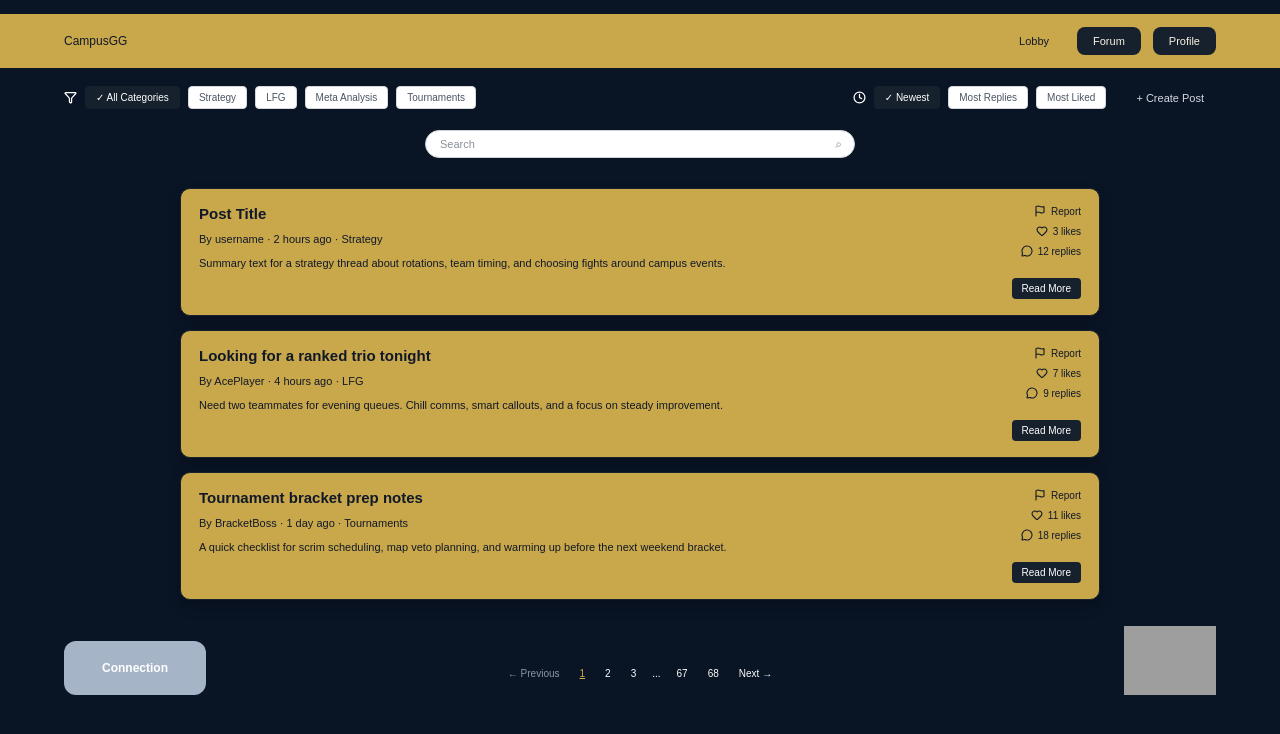
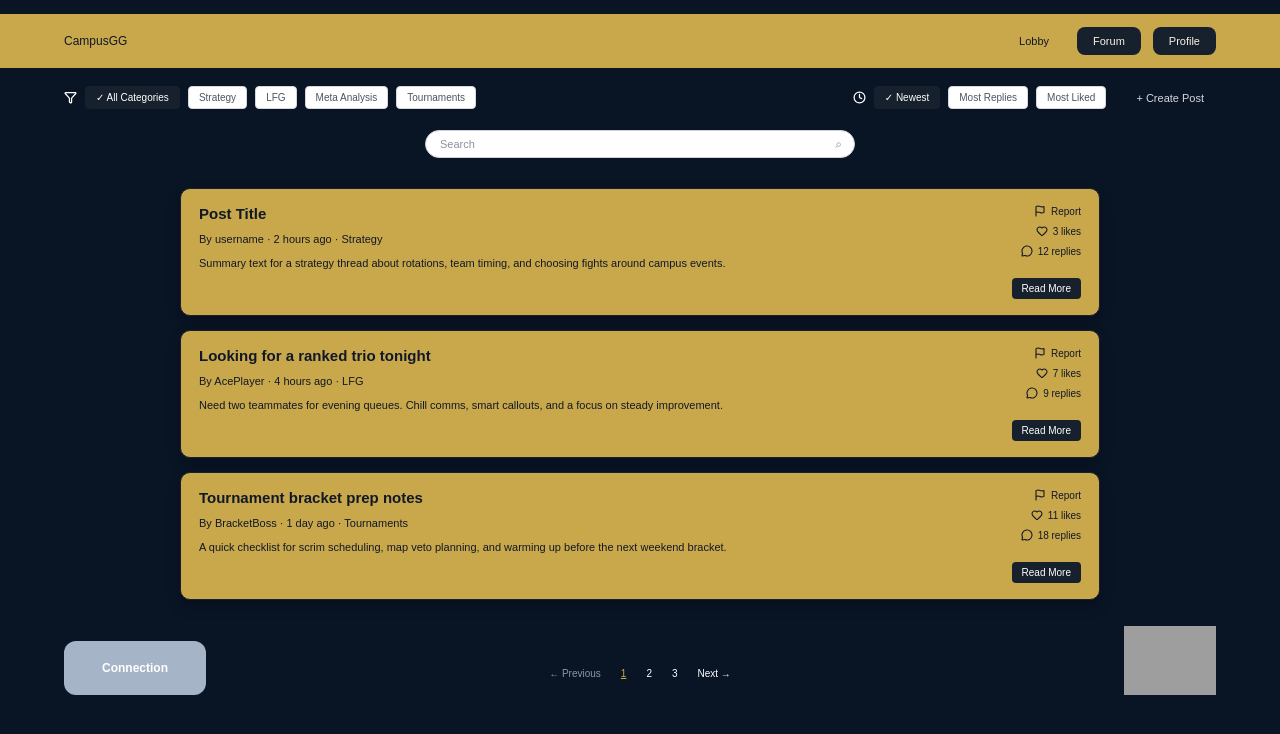
Before and after one commit to MAGG4444/CampusGG, a React (Vite) app in the folder campusgg-frontend/: page /forum in a window 1280 px wide. Shown: the top 734 px of the page. Built offline with nearby package versions, Linux system fonts and the light colour scheme; grey boxes are pictures that could not be loaded.

Commit message:
F-Forum-2-Forum_dynamic

```diff
--- a/campusgg-frontend/src/components/ForumFeed.jsx
+++ b/campusgg-frontend/src/components/ForumFeed.jsx
@@ -1,9 +1,12 @@
-import { useState } from 'react'
+import { useMemo, useState } from 'react'
 import { Clock, Filter } from 'lucide-react'
 import { Link, useNavigate } from 'react-router-dom'
 import logo from '../assets/LOGO.png'
+import { forumPosts } from '../data/forumPosts.js'
 import ForumPost from './ForumPost.jsx'
 import SearchBar from './SearchBar.jsx'
+
+const POSTS_PER_PAGE = 3
 
 function ForumFeed() {
   const navigate = useNavigate()
@@ -12,6 +15,37 @@ function ForumFeed() {
   const [searchValue, setSearchValue] = useState('')
   const [currentPage, setCurrentPage] = useState(1)
   const [forumFeedback, setForumFeedback] = useState('')
+  const [isLoading] = useState(false)
+  const [error] = useState(null)
+
+  const filteredPosts = useMemo(() => {
+    const normalizedSearch = searchValue.trim().toLowerCase()
+
+    const matchingPosts = forumPosts.filter((post) => {
+      const matchesCategory = selectedCategory === 'All Categories' || post.category === selectedCategory
+      const searchableText = `${post.title} ${post.author} ${post.summary} ${post.category}`.toLowerCase()
+      const matchesSearch = normalizedSearch === '' || searchableText.includes(normalizedSearch)
+
+      return matchesCategory && matchesSearch
+    })
+
+    return [...matchingPosts].sort((firstPost, secondPost) => {
+      if (selectedSort === 'Most Replies') {
+        return secondPost.replies - firstPost.replies
+      }
+
+      if (selectedSort === 'Most Liked') {
+        return secondPost.likes - firstPost.likes
+      }
+
+      return new Date(secondPost.createdAt) - new Date(firstPost.createdAt)
+    })
+  }, [searchValue, selectedCategory, selectedSort])
+
+  const totalPages = Math.max(1, Math.ceil(filteredPosts.length / POSTS_PER_PAGE))
+  const safeCurrentPage = Math.min(currentPage, totalPages)
+  const firstPostIndex = (safeCurrentPage - 1) * POSTS_PER_PAGE
+  const visiblePosts = filteredPosts.slice(firstPostIndex, firstPostIndex + POSTS_PER_PAGE)
 
   function categoryClassName(category) {
     return `filter-chip ${selectedCategory === category ? 'filter-chip-selected' : ''}`
@@ -22,7 +56,7 @@ function ForumFeed() {
   }
 
   function selectPage(page) {
-    setCurrentPage(page)
+    setCurrentPage(Math.min(Math.max(1, page), totalPages))
   }
 
   function goToPreviousPage() {
@@ -30,15 +64,30 @@ function ForumFeed() {
   }
 
   function goToNextPage() {
-    setCurrentPage((page) => Math.min(68, page + 1))
+    setCurrentPage((page) => Math.min(totalPages, page + 1))
   }
 
-  function handleReadMore(title) {
-    setForumFeedback(`Read More selected for ${title}`)
+  function handleSelectCategory(category) {
+    setSelectedCategory(category)
+    setCurrentPage(1)
   }
 
-  function handleReport(title) {
-    setForumFeedback(`Report selected for ${title}`)
+  function handleSelectSort(sortOption) {
+    setSelectedSort(sortOption)
+    setCurrentPage(1)
+  }
+
+  function handleSearchChange(value) {
+    setSearchValue(value)
+    setCurrentPage(1)
+  }
+
+  function handleReadMore(post) {
+    setForumFeedback(`Read More selected for ${post.title} (#${post.id})`)
+  }
+
+  function handleReport(post) {
+    setForumFeedback(`Report selected for ${post.title} (#${post.id})`)
   }
 
   return (
@@ -49,7 +98,7 @@ function ForumFeed() {
           <button
             className={categoryClassName('All Categories')}
             type="button"
-            onClick={() => setSelectedCategory('All Categories')}
+            onClick={() => handleSelectCategory('All Categories')}
           >
             {selectedCategory === 'All Categories' ? '✓ ' : ''}
             All Categories
@@ -57,19 +106,19 @@ function ForumFeed() {
           <button
             className={categoryClassName('Strategy')}
             type="button"
-            onClick={() => setSelectedCategory('Strategy')}
+            onClick={() => handleSelectCategory('Strategy')}
           >
             {selectedCategory === 'Strategy' ? '✓ ' : ''}
             Strategy
           </button>
-          <button className={categoryClassName('LFG')} type="button" onClick={() => setSelectedCategory('LFG')}>
+          <button className={categoryClassName('LFG')} type="button" onClick={() => handleSelectCategory('LFG')}>
             {selectedCategory === 'LFG' ? '✓ ' : ''}
             LFG
           </button>
           <button
             className={categoryClassName('Meta Analysis')}
             type="button"
-            onClick={() => setSelectedCategory('Meta Analysis')}
+            onClick={() => handleSelectCategory('Meta Analysis')}
           >
             {selectedCategory === 'Meta Analysis' ? '✓ ' : ''}
             Meta Analysis
@@ -77,7 +126,7 @@ function ForumFeed() {
           <button
             className={categoryClassName('Tournaments')}
             type="button"
-            onClick={() => setSelectedCategory('Tournaments')}
+            onClick={() => handleSelectCategory('Tournaments')}
           >
             {selectedCategory === 'Tournaments' ? '✓ ' : ''}
             Tournaments
@@ -87,14 +136,14 @@ function ForumFeed() {
         <div className="forum-filter-actions">
           <div className="filter-group filter-group-right" aria-label="Sort options">
             <Clock className="filter-icon" size={13} strokeWidth={2.3} aria-hidden="true" />
-            <button className={sortClassName('Newest')} type="button" onClick={() => setSelectedSort('Newest')}>
+            <button className={sortClassName('Newest')} type="button" onClick={() => handleSelectSort('Newest')}>
               {selectedSort === 'Newest' ? '✓ ' : ''}
               Newest
             </button>
             <button
               className={sortClassName('Most Replies')}
               type="button"
-              onClick={() => setSelectedSort('Most Replies')}
+              onClick={() => handleSelectSort('Most Replies')}
             >
               {selectedSort === 'Most Replies' ? '✓ ' : ''}
               Most Replies
@@ -102,7 +151,7 @@ function ForumFeed() {
             <button
               className={sortClassName('Most Liked')}
               type="button"
-              onClick={() => setSelectedSort('Most Liked')}
+              onClick={() => handleSelectSort('Most Liked')}
             >
               {selectedSort === 'Most Liked' ? '✓ ' : ''}
               Most Liked
@@ -116,44 +165,27 @@ function ForumFeed() {
       </section>
 
       <section className="forum-search-row" aria-label="Forum search">
-        <SearchBar value={searchValue} onChange={setSearchValue} />
+        <SearchBar value={searchValue} onChange={handleSearchChange} />
       </section>
 
+      {isLoading ? (
+        <div className="feed-state-message">Loading posts...</div>
+      ) : error ? (
+        <div className="feed-state-message">Unable to load posts.</div>
+      ) : visiblePosts.length === 0 ? (
+        <div className="feed-state-message">No posts found.</div>
+      ) : (
         <section className="forum-feed" aria-label="Forum posts">
+          {visiblePosts.map((post) => (
             <ForumPost
-          title="Post Title"
-          author="username"
-          time="2 hours ago"
-          category="Strategy"
-          summary="Summary text for a strategy thread about rotations, team timing, and choosing fights around campus events."
-          likes={3}
-          replies={12}
-          onReadMore={() => handleReadMore('Post Title')}
-          onReport={() => handleReport('Post Title')}
+              key={post.id}
+              {...post}
+              onReadMore={() => handleReadMore(post)}
+              onReport={() => handleReport(post)}
             />
-        <ForumPost
-          title="Looking for a ranked trio tonight"
-          author="AcePlayer"
-          time="4 hours ago"
-          category="LFG"
-          summary="Need two teammates for evening queues. Chill comms, smart callouts, and a focus on steady improvement."
-          likes={7}
-          replies={9}
-          onReadMore={() => handleReadMore('Looking for a ranked trio tonight')}
-          onReport={() => handleReport('Looking for a ranked trio tonight')}
-        />
-        <ForumPost
-          title="Tournament bracket prep notes"
-          author="BracketBoss"
-          time="1 day ago"
-          category="Tournaments"
-          summary="A quick checklist for scrim scheduling, map veto planning, and warming up before the next weekend bracket."
-          likes={11}
-          replies={18}
-          onReadMore={() => handleReadMore('Tournament bracket prep notes')}
-          onReport={() => handleReport('Tournament bracket prep notes')}
-        />
+          ))}
         </section>
+      )}
 
       <div className="join-feedback" aria-live="polite">
         {forumFeedback}
@@ -164,46 +196,25 @@ function ForumFeed() {
           Connection
         </Link>
         <nav className="pagination" aria-label="Forum pagination">
-          <button className="pagination-item" type="button" onClick={goToPreviousPage} disabled={currentPage === 1}>
+          <button className="pagination-item" type="button" onClick={goToPreviousPage} disabled={safeCurrentPage === 1}>
             &larr; Previous
           </button>
+          {Array.from({ length: totalPages }, (_, index) => index + 1).map((page) => (
             <button
-            className={`pagination-item ${currentPage === 1 ? 'pagination-item-active' : ''}`}
+              className={`pagination-item ${safeCurrentPage === page ? 'pagination-item-active' : ''}`}
+              key={page}
               type="button"
-            onClick={() => selectPage(1)}
+              onClick={() => selectPage(page)}
             >
-            1
+              {page}
             </button>
+          ))}
           <button
-            className={`pagination-item ${currentPage === 2 ? 'pagination-item-active' : ''}`}
+            className="pagination-item"
             type="button"
-            onClick={() => selectPage(2)}
+            onClick={goToNextPage}
+            disabled={safeCurrentPage === totalPages}
           >
-            2
-          </button>
-          <button
-            className={`pagination-item ${currentPage === 3 ? 'pagination-item-active' : ''}`}
-            type="button"
-            onClick={() => selectPage(3)}
-          >
-            3
-          </button>
-          <span className="pagination-ellipsis">...</span>
-          <button
-            className={`pagination-item ${currentPage === 67 ? 'pagination-item-active' : ''}`}
-            type="button"
-            onClick={() => selectPage(67)}
-          >
-            67
-          </button>
-          <button
-            className={`pagination-item ${currentPage === 68 ? 'pagination-item-active' : ''}`}
-            type="button"
-            onClick={() => selectPage(68)}
-          >
-            68
-          </button>
-          <button className="pagination-item" type="button" onClick={goToNextPage} disabled={currentPage === 68}>
             Next &rarr;
           </button>
         </nav>
--- /dev/null
+++ b/campusgg-frontend/src/data/forumPosts.js
@@ -0,0 +1,79 @@
+export const forumPosts = [
+  {
+    id: 1,
+    title: 'Post Title',
+    author: 'username',
+    time: '2 hours ago',
+    category: 'Strategy',
+    summary: 'Summary text for a strategy thread about rotations, team timing, and choosing fights around campus events.',
+    likes: 3,
+    replies: 12,
+    createdAt: '2026-09-14T16:00:00',
+  },
+  {
+    id: 2,
+    title: 'Looking for a ranked trio tonight',
+    author: 'AcePlayer',
+    time: '4 hours ago',
+    category: 'LFG',
+    summary: 'Need two teammates for evening queues. Chill comms, smart callouts, and a focus on steady improvement.',
+    likes: 7,
+    replies: 9,
+    createdAt: '2026-09-14T14:00:00',
+  },
+  {
+    id: 3,
+    title: 'Tournament bracket prep notes',
+    author: 'BracketBoss',
+    time: '1 day ago',
+    category: 'Tournaments',
+    summary: 'A quick checklist for scrim scheduling, map veto planning, and warming up before the next weekend bracket.',
+    likes: 11,
+    replies: 18,
+    createdAt: '2026-09-13T18:30:00',
+  },
+  {
+    id: 4,
+    title: 'Building better economy rounds',
+    author: 'StratCaller',
+    time: '1 day ago',
+    category: 'Strategy',
+    summary: 'Small adjustments to buy timing, utility saves, and round pacing can keep your squad competitive longer.',
+    likes: 16,
+    replies: 6,
+    createdAt: '2026-09-13T13:15:00',
+  },
+  {
+    id: 5,
+    title: 'Meta shift after the latest patch',
+    author: 'PatchReader',
+    time: '2 days ago',
+    category: 'Meta Analysis',
+    summary: 'The newest balance changes reward faster rotations and make defensive setups feel more flexible.',
+    likes: 22,
+    replies: 14,
+    createdAt: '2026-09-12T20:45:00',
+  },
+  {
+    id: 6,
+    title: 'Casual duo queue before class',
+    author: 'MorningQueue',
+    time: '3 days ago',
+    category: 'LFG',
+    summary: 'Looking for one player for early matches. Friendly vibe, quick games, and no pressure.',
+    likes: 5,
+    replies: 4,
+    createdAt: '2026-09-11T09:00:00',
+  },
+  {
+    id: 7,
+    title: 'Campus invitational rule questions',
+    author: 'RulesLead',
+    time: '4 days ago',
+    category: 'Tournaments',
+    summary: 'Clarifying roster locks, substitution windows, and match check-in rules before registration closes.',
+    likes: 9,
+    replies: 21,
+    createdAt: '2026-09-10T17:20:00',
+  },
+]
```
Lines whose indentation alone changed are shown as unchanged.
